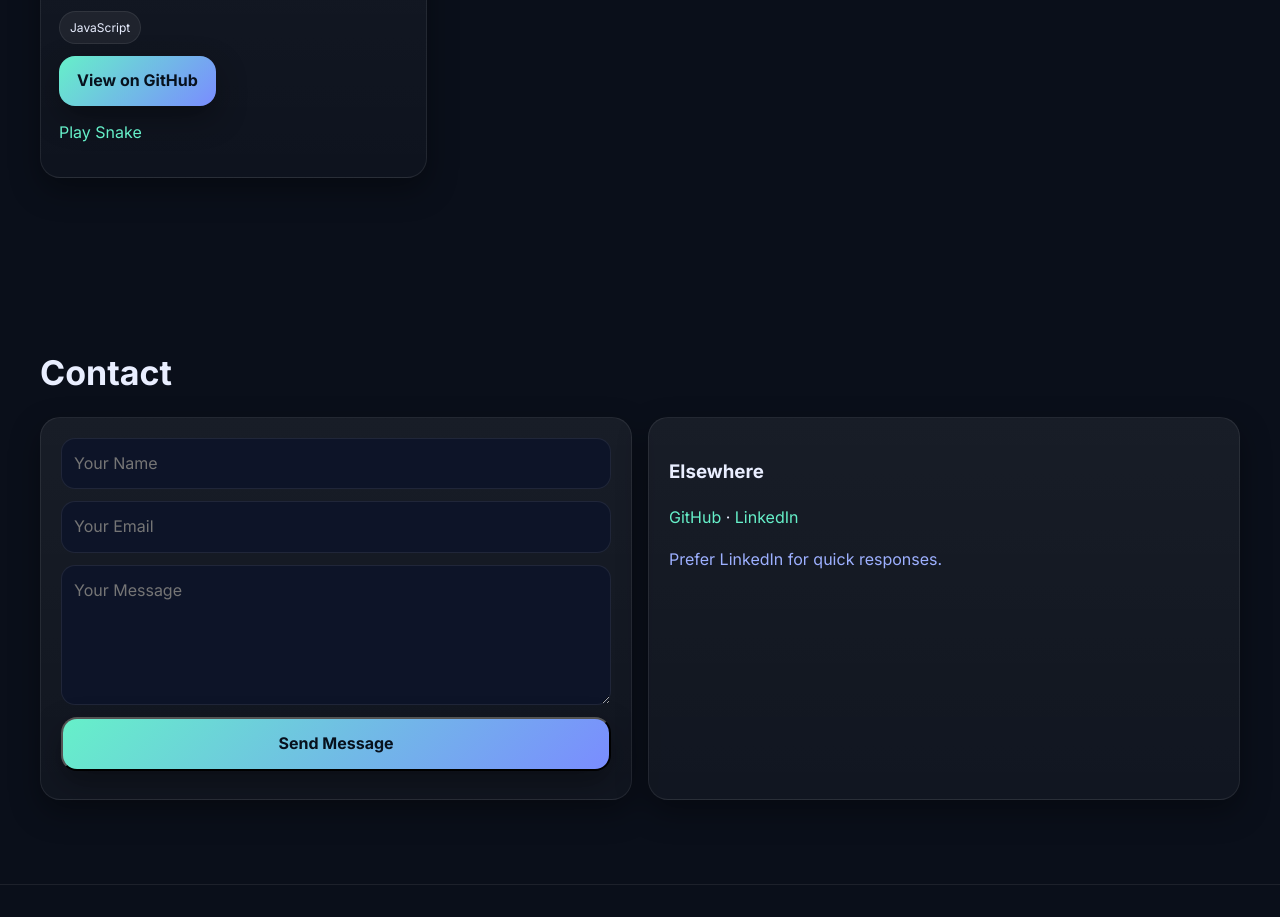
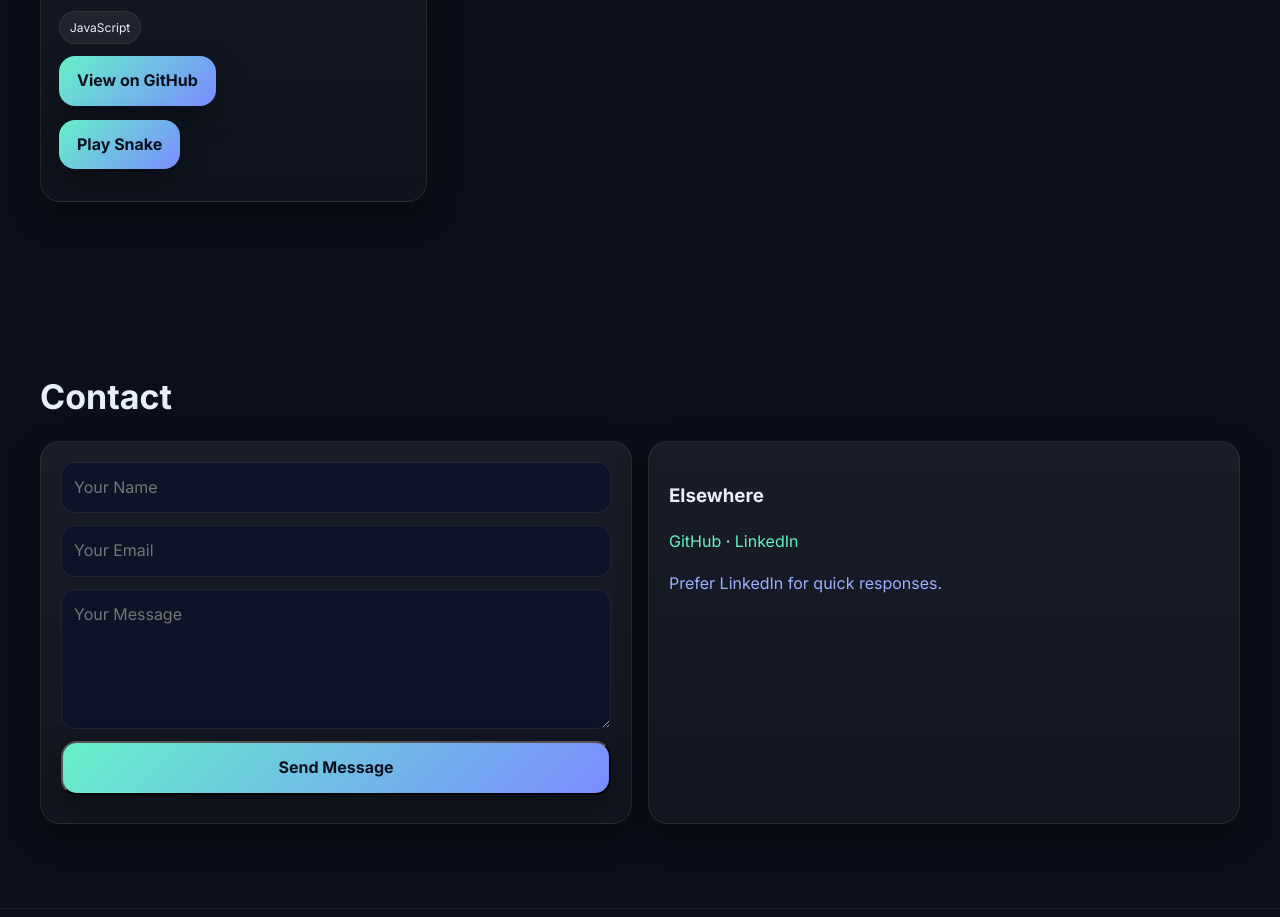
Before and after one commit to rajveersidhu/rajveersidhu.github.io, a website: page index.html in a window 1280 px wide. Shown: the part 2322-3239 px from the top of the page. Drawn offline with Linux system fonts and the light colour scheme.

Commit message:
Update index.html

```diff
--- a/index.html
+++ b/index.html
@@ -226,7 +226,7 @@
               <span class="badge">JavaScript</span>
             </div>
             <p style="margin-top:12px"><a class="cta" href="https://github.com/rajveersidhu/MyFirstGame" target="_blank" rel="noopener">View on GitHub</a></p>
-            <p style="margin-top:12px"><a href="https://rajveersidhu.github.io/MyFirstGame/" class="project-card">Play Snake</a></p>
+            <p style="margin-top:12px"><a class="cta" href="https://rajveersidhu.github.io/MyFirstGame/" class="project-card">Play Snake</a></p>
           </div>
         </article>
       </div>
```
